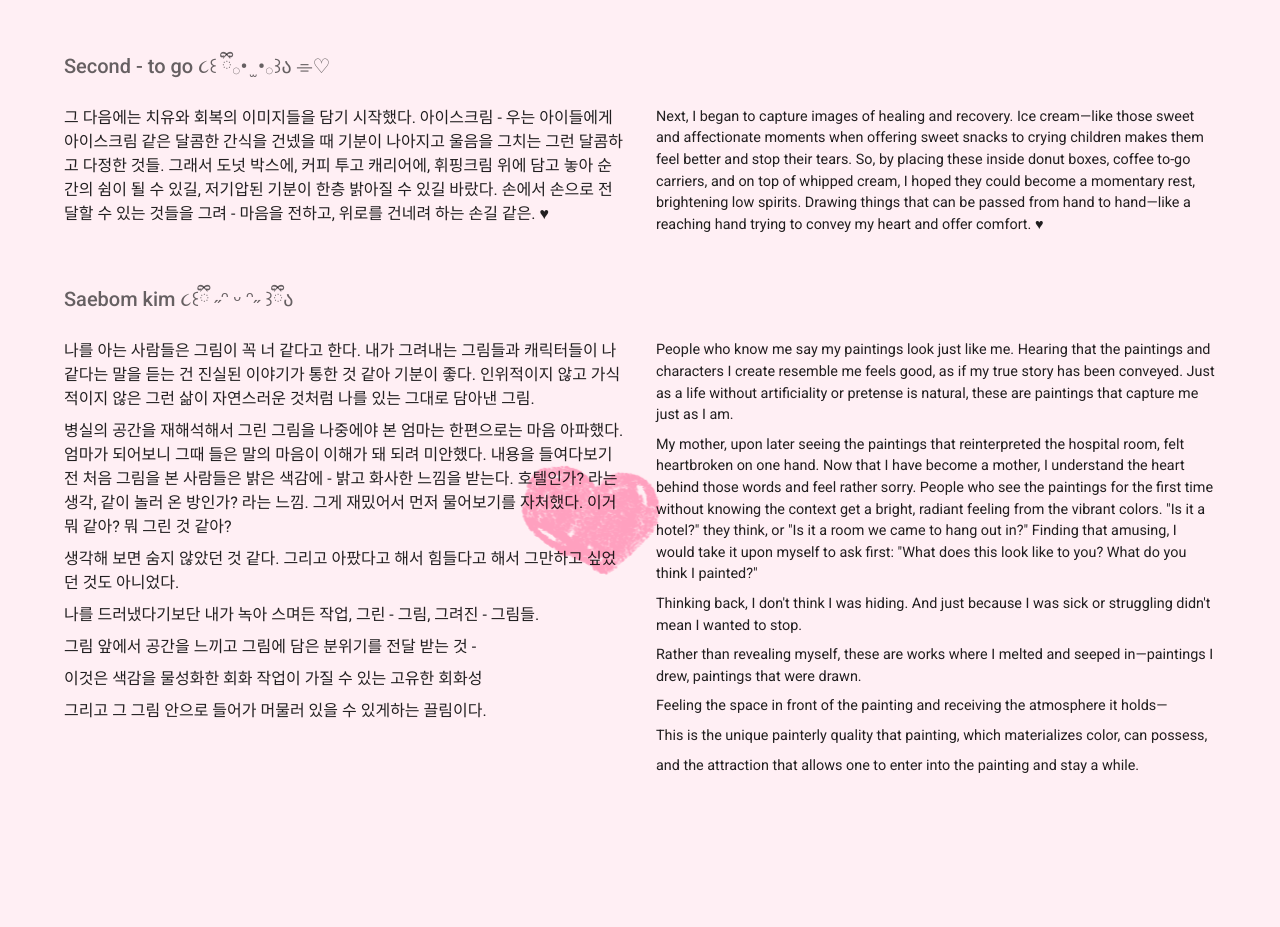
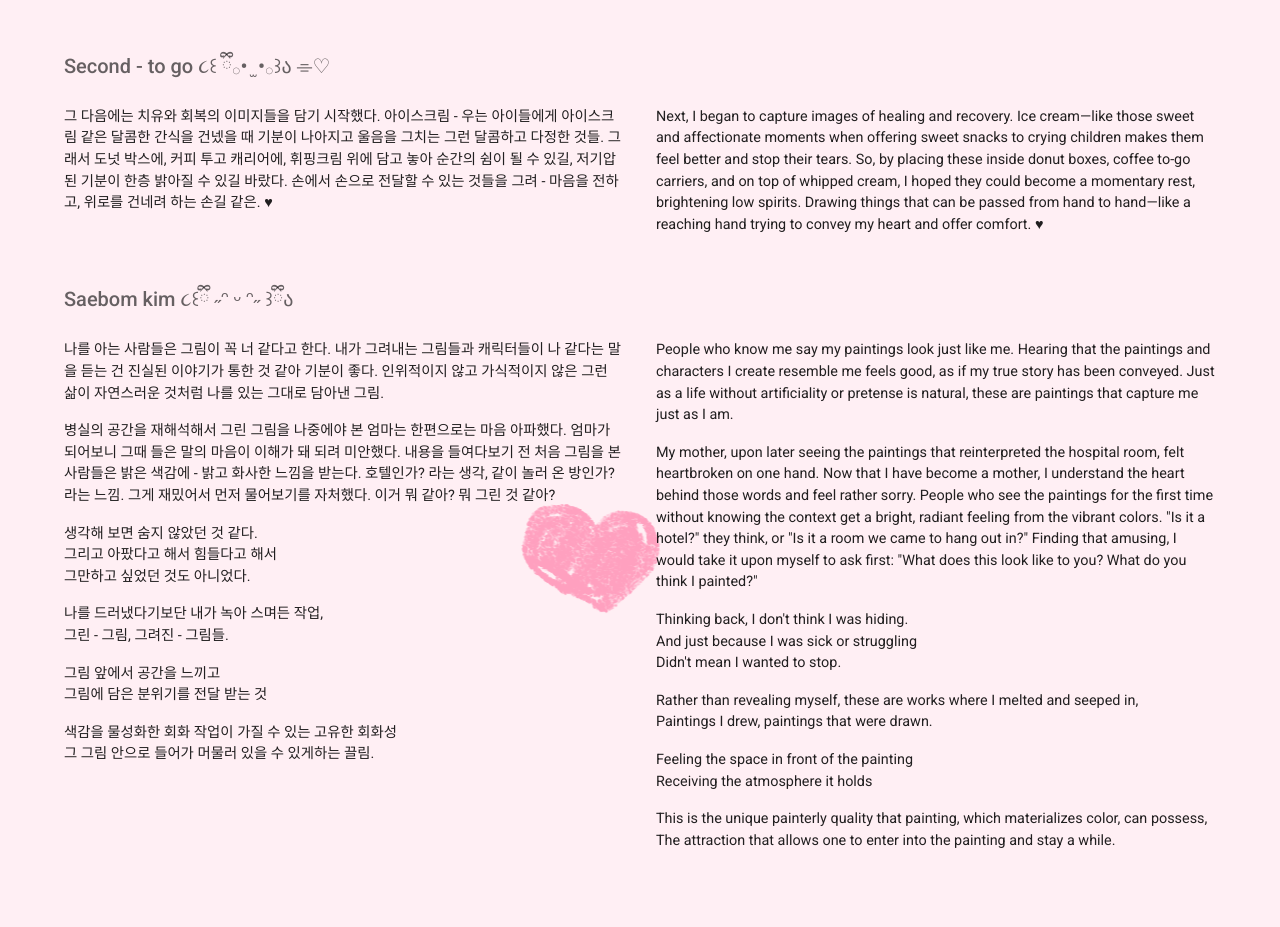
Before and after one commit to jaylee1021/springk_portfolio, a Next.js app: page /about in a window 1280 px wide. Shown: the part 845-1772 px from the top of the page. Built offline with nearby package versions, Linux system fonts and the light colour scheme.

Commit message:
update alignment for about me

```diff
--- a/src/components/About/AboutMe.tsx
+++ b/src/components/About/AboutMe.tsx
@@ -29,15 +29,15 @@ export default function AboutMe() {
                     </Typography>
                     <Grid container spacing={4}>
                         <Grid size={{ xs: 12, md: 6 }}>
-                            <Typography variant="body1">
+                            <EnTypography variant="body1">
                                 진솔함: 진정성 있는 나의 이야기.
-                            </Typography>
-                            <Typography variant="body1">
+                            </EnTypography>
+                            <EnTypography variant="body1">
                                 느낌: 어떠한 것을 바라본 시선, 이로 인한 감정, 그것으로부터 시작된 생각.
-                            </Typography>
-                            <Typography variant="body1">
+                            </EnTypography>
+                            <EnTypography variant="body1">
                                 같은 공간에서도 서로가 조금씩은 다를 수밖에 없는, 내면의 주관적이고 관념적인 것.
-                            </Typography>
+                            </EnTypography>
                         </Grid>
                         <Grid size={{ xs: 12, md: 6 }}>
                             <EnTypography variant="body1">
@@ -58,12 +58,12 @@ export default function AboutMe() {
                     </Typography>
                     <Grid container spacing={4}>
                         <Grid size={{ xs: 12, md: 6 }}>
-                            <Typography variant="body1" sx={{ mb: 3 }}>
+                            <EnTypography variant="body1" sx={{ mb: 3 }}>
                                 회복과 치유는 계속적으로 내가 해 온 - 이어갈 이야기이다. 예술은 많은 이들에게 다양한 의미를 갖는다. 나에게 있어서 예술은 감정을 움직여주며 누군가를 포용하는 것이면 좋겠다. 내면의 아이와 과거의 경험을 통한 현재의 느낌을 그려내 새로운 공간이 된다. 어쩌면 작업의 동기를 가지고 작업을 진행해 나간다는 것 자체가 의미 있는 예술 활동이다. 주사기라는 설치 작업을 했었을 땐, 이전에 나를 아프게 했던 주사기였지만 이제는 작품을 만들기 위한 하나의 오브제로 변경시키고 그것이 새로운 의미를 갖게 한다고 했었다. 작업으로 가져온 이유는 조금 다를지라도 마치 요셉 코수스가 자신의 기억에 있는 펠트를 가지고 설치 작업을 했던 것처럼 그 물질을 작업으로 가져옴으로써 회복의 의미를 부여하려 했던 것이다.
-                            </Typography>
-                            <Typography variant="body1">
+                            </EnTypography>
+                            <EnTypography variant="body1">
                                 병원을 그리는 것도 그랬다. 병원의 공간을 꾸미면서 그려내는 과정이 아픔으로부터의 자유와 그것을 극복했다는 회복과 그로 인한 치유였다. 공간을 구성하여 면을 분할하고 그 안에 밝고 다양한 색채들을 채워 넣는 과정 - 마치 조각 색종이를 맞추는 것처럼 나의 기억 하나하나를 새롭게 밝은 의미로 채워 넣는 표현이기도 했다.
-                            </Typography>
+                            </EnTypography>
                         </Grid>
                         <Grid size={{ xs: 12, md: 6 }}>
                             <EnTypography variant="body1" sx={{ mb: 3 }}>
@@ -81,9 +81,9 @@ export default function AboutMe() {
                     </Typography>
                     <Grid container spacing={4}>
                         <Grid size={{ xs: 12, md: 6 }}>
-                            <Typography variant="body1">
+                            <EnTypography variant="body1">
                                 그 다음에는 치유와 회복의 이미지들을 담기 시작했다. 아이스크림 - 우는 아이들에게 아이스크림 같은 달콤한 간식을 건넸을 때 기분이 나아지고 울음을 그치는 그런 달콤하고 다정한 것들. 그래서 도넛 박스에, 커피 투고 캐리어에, 휘핑크림 위에 담고 놓아 순간의 쉼이 될 수 있길, 저기압된 기분이 한층 밝아질 수 있길 바랐다. 손에서 손으로 전달할 수 있는 것들을 그려 - 마음을 전하고, 위로를 건네려 하는 손길 같은. ♥
-                            </Typography>
+                            </EnTypography>
                         </Grid>
                         <Grid size={{ xs: 12, md: 6 }}>
                             <EnTypography variant="body1">
@@ -98,49 +98,73 @@ export default function AboutMe() {
                     </Typography>
                     <Grid container spacing={4}>
                         <Grid size={{ xs: 12, md: 6 }}>
-                            <Typography variant="body1" sx={{ mb: 1 }}>
+                            <EnTypography variant="body1" sx={{ mb: 2 }}>
                                 나를 아는 사람들은 그림이 꼭 너 같다고 한다. 내가 그려내는 그림들과 캐릭터들이 나 같다는 말을 듣는 건 진실된 이야기가 통한 것 같아 기분이 좋다. 인위적이지 않고 가식적이지 않은 그런 삶이 자연스러운 것처럼 나를 있는 그대로 담아낸 그림.
-                            </Typography>
-                            <Typography variant="body1" sx={{ mb: 1 }}>
+                            </EnTypography>
+                            <EnTypography variant="body1" sx={{ mb: 2 }}>
                                 병실의 공간을 재해석해서 그린 그림을 나중에야 본 엄마는 한편으로는 마음 아파했다. 엄마가 되어보니 그때 들은 말의 마음이 이해가 돼 되려 미안했다. 내용을 들여다보기 전 처음 그림을 본 사람들은 밝은 색감에 - 밝고 화사한 느낌을 받는다. 호텔인가? 라는 생각, 같이 놀러 온 방인가? 라는 느낌. 그게 재밌어서 먼저 물어보기를 자처했다. 이거 뭐 같아? 뭐 그린 것 같아?
-                            </Typography>
-                            <Typography variant="body1" sx={{ mb: 1 }}>
-                                생각해 보면 숨지 않았던 것 같다. 그리고 아팠다고 해서 힘들다고 해서 그만하고 싶었던 것도 아니었다.
-                            </Typography>
-                            <Typography variant="body1" sx={{ mb: 1 }}>
-                                나를 드러냈다기보단 내가 녹아 스며든 작업, 그린 - 그림, 그려진 - 그림들.
-                            </Typography>
-                            <Typography variant="body1" sx={{ mb: 1 }}>
-                                그림 앞에서 공간을 느끼고 그림에 담은 분위기를 전달 받는 것 -
-                            </Typography>
-                            <Typography variant="body1" sx={{ mb: 1 }}>
-                                이것은 색감을 물성화한 회화 작업이 가질 수 있는 고유한 회화성
-                            </Typography>
-                            <Typography variant="body1">
-                                그리고 그 그림 안으로 들어가 머물러 있을 수 있게하는 끌림이다.
-                            </Typography>
+                            </EnTypography>
+                            <EnTypography variant="body1" >
+                                생각해 보면 숨지 않았던 것 같다.
+                            </EnTypography>
+                            <EnTypography variant="body1" >
+                                그리고 아팠다고 해서 힘들다고 해서
+                            </EnTypography>
+                            <EnTypography variant="body1" sx={{ mb: 2 }}>
+                                그만하고 싶었던 것도 아니었다.
+                            </EnTypography>
+                            <EnTypography variant="body1" >
+                                나를 드러냈다기보단 내가 녹아 스며든 작업,
+                            </EnTypography>
+                            <EnTypography variant="body1" sx={{ mb: 2 }}>
+                                그린 - 그림, 그려진 - 그림들.
+                            </EnTypography>
+                            <EnTypography variant="body1" >
+                                그림 앞에서 공간을 느끼고
+                            </EnTypography>
+                            <EnTypography variant="body1" sx={{ mb: 2 }}>
+                                그림에 담은 분위기를 전달 받는 것
+                            </EnTypography>
+                            <EnTypography variant="body1" >
+                                색감을 물성화한 회화 작업이 가질 수 있는 고유한 회화성
+                            </EnTypography>
+                            <EnTypography variant="body1">
+                                그 그림 안으로 들어가 머물러 있을 수 있게하는 끌림.
+                            </EnTypography>
                         </Grid>
                         <Grid size={{ xs: 12, md: 6 }}>
-                            <EnTypography variant="body1" sx={{ mb: 1 }}>
+                            <EnTypography variant="body1" sx={{ mb: 2 }}>
                                 People who know me say my paintings look just like me. Hearing that the paintings and characters I create resemble me feels good, as if my true story has been conveyed. Just as a life without artificiality or pretense is natural, these are paintings that capture me just as I am.
                             </EnTypography>
-                            <EnTypography variant="body1" sx={{ mb: 1 }}>
+                            <EnTypography variant="body1" sx={{ mb: 2 }}>
                                 My mother, upon later seeing the paintings that reinterpreted the hospital room, felt heartbroken on one hand. Now that I have become a mother, I understand the heart behind those words and feel rather sorry. People who see the paintings for the first time without knowing the context get a bright, radiant feeling from the vibrant colors. &quot;Is it a hotel?&quot; they think, or &quot;Is it a room we came to hang out in?&quot; Finding that amusing, I would take it upon myself to ask first: &quot;What does this look like to you? What do you think I painted?&quot;
                             </EnTypography>
-                            <EnTypography variant="body1" sx={{ mb: 1 }}>
-                                Thinking back, I don&apos;t think I was hiding. And just because I was sick or struggling didn&apos;t mean I wanted to stop.
+                            <EnTypography variant="body1" >
+                                Thinking back, I don&apos;t think I was hiding.
                             </EnTypography>
-                            <EnTypography variant="body1" sx={{ mb: 1 }}>
-                                Rather than revealing myself, these are works where I melted and seeped in—paintings I drew, paintings that were drawn.
+                            <EnTypography variant="body1">
+                                And just because I was sick or struggling
                             </EnTypography>
-                            <EnTypography variant="body1" sx={{ mb: 1 }}>
-                                Feeling the space in front of the painting and receiving the atmosphere it holds—
+                            <EnTypography variant="body1" sx={{ mb: 2 }}>
+                                Didn&apos;t mean I wanted to stop.
                             </EnTypography>
-                            <EnTypography variant="body1" sx={{ mb: 1 }}>
+                            <EnTypography variant="body1" >
+                                Rather than revealing myself, these are works where I melted and seeped in,
+                            </EnTypography>
+                            <EnTypography variant="body1" sx={{ mb: 2 }}>
+                                Paintings I drew, paintings that were drawn.
+                            </EnTypography>
+                            <EnTypography variant="body1" >
+                                Feeling the space in front of the painting
+                            </EnTypography>
+                            <EnTypography variant="body1" sx={{ mb: 2 }}>
+                                Receiving the atmosphere it holds
+                            </EnTypography>
+                            <EnTypography variant="body1">
                                 This is the unique painterly quality that painting, which materializes color, can possess,
                             </EnTypography>
                             <EnTypography variant="body1">
-                                and the attraction that allows one to enter into the painting and stay a while.
+                                The attraction that allows one to enter into the painting and stay a while.
                             </EnTypography>
                         </Grid>
                     </Grid>
```
